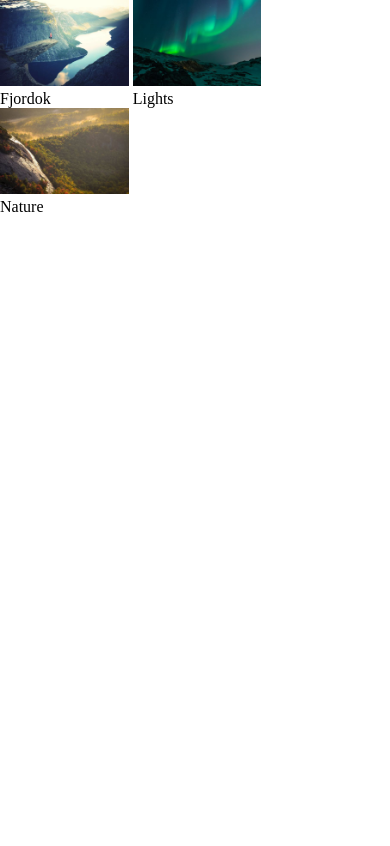
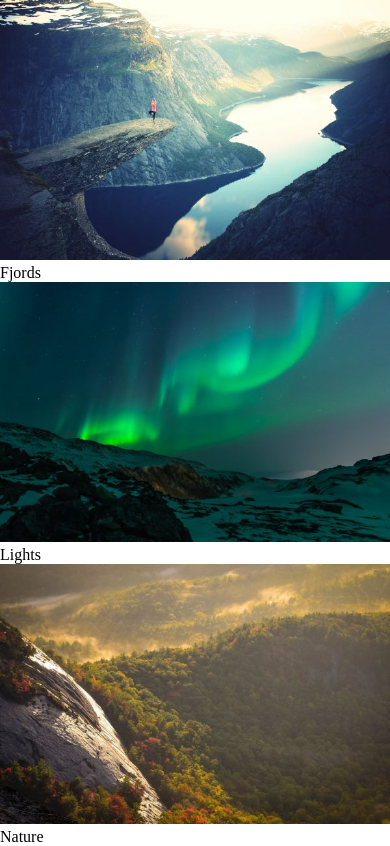
Before and after one commit to makadi88/Codeberry-responsive-css, a plain HTML site: page index.html in a window 390 px wide. Drawn offline with Linux system fonts and the light colour scheme.

Commit message:
Added media queries for medium and small screens

```diff
--- a/index.html
+++ b/index.html
@@ -9,8 +9,8 @@
 <body>
     <main>
         <figure>
-            <img src="img/fjords.jpg" alt="Fjordok">
-            <figcaption>Fjordok</figcaption>
+            <img src="img/fjords.jpg" alt="Fjords">
+            <figcaption>Fjords</figcaption>
         </figure>
         <figure>
             <img src="img/lights.jpg" alt="lights">
--- a/style.css
+++ b/style.css
@@ -16,3 +16,24 @@ figure {
 img {
     width: 100%;
 }
+
+@media only screen and (max-width:968px) {
+    figure {
+        width: 49%;
+    }
+}
+
+@media only screen and (max-width:768px) {
+    figure {
+        width: 100%;
+    }
+}
+
+
+/* Érdekességként, mit lehet még elérni a media query-k használatával? */
+
+/* @media print and (min-width:300px) {
+    img {
+        border: 10px solid red;
+    }
+} */
```
